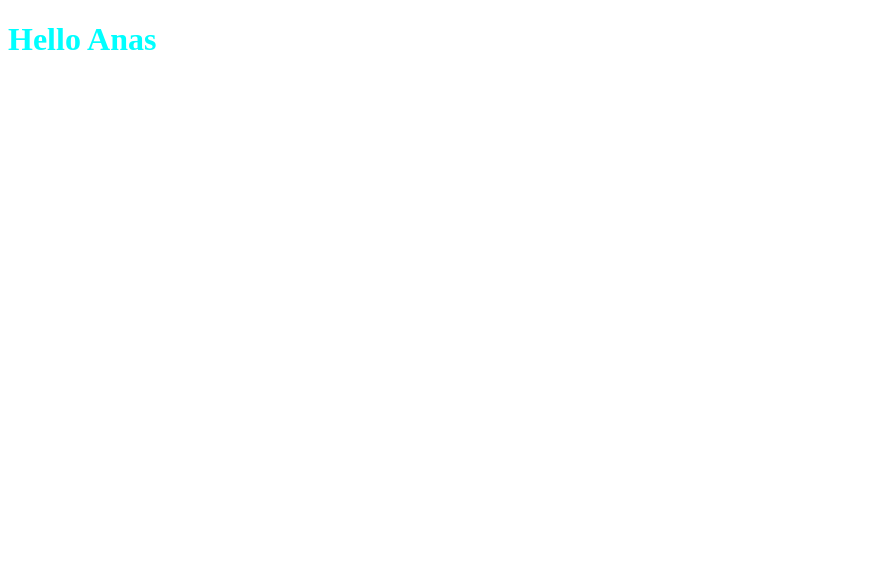
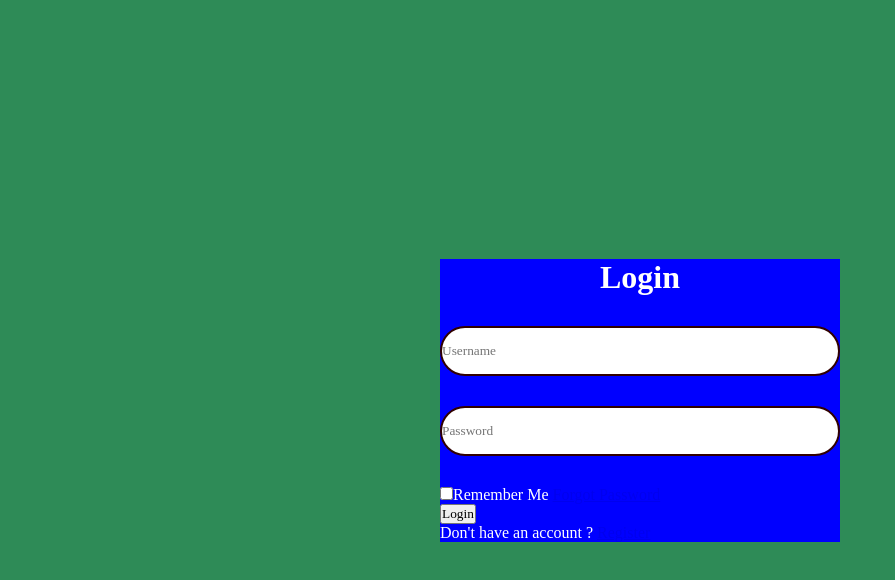
Before and after one commit to anishossen/first-simple-web, a plain HTML site: page Index.html in a window 1280 px wide. Shown: the whole page, without its empty margins (0-895 px from the left). Drawn offline with nearby package versions, Linux system fonts and the light colour scheme.

Commit message:
added login text

```diff
--- a/Index.html
+++ b/Index.html
@@ -3,11 +3,33 @@
 <head>
     <meta charset="UTF-8">
     <meta name="viewport" content="width=device-width, initial-scale=1.0">
-    <title>First Website</title>
+    <title>Login Form</title>
     <link rel="stylesheet" href="style.css">
-
+    <link href='https://unpkg.com/boxicons@2.1.4/css/boxicons.min.css' rel='stylesheet'>
 </head>
 <body>
-    <h1>Hello Anas</h1>
+    <div class="form-head">
+        <form action="">
+            <h1>Login</h1>
+            <div class="input-div">
+                 <input type="text" placeholder="Username" required>
+                 <i class='bx bxs-user'></i>
+            </div>
+            <div class="input-div">
+                 <input type="text" placeholder="Password" required>
+                 <i class='bx bxs-lock'></i>
+            </div>
+            <div class="input-btn">
+                <label>
+                    <input type="checkbox">Remember Me
+                </label>
+                <a href="#">Forgot Password</a>
+            </div>
+            <button type="submit" class="btn">Login</button>
+            <div class="text-box">
+                <p>Don't have an account ? <a href="#">Register</a></p>
+            </div>
+        </form>
+    </div>
 </body>
 </html>
--- a/style.css
+++ b/style.css
@@ -1,3 +1,46 @@
-h1{
-    color: aqua;
+*{
+    margin: 0;
+    padding: 0;
+    box-sizing: border-box;
+    font-family:"Poppins", sens-serif;
 }
+body{
+    display: flex;
+    justify-content: center;
+    align-items: center;
+    min-height: 100vh;
+    background: seagreen;
+}
+.form-head {
+    width: 400px;
+    background-color: blue;
+    color: rgb(255, 255, 255);
+}
+.form-head h1{
+    font-size: 36;
+    text-align: center;
+}
+.form-head .input-div{
+    position: relative;
+    width: 100%;
+    height: 50px;
+    margin: 30px 0px;
+
+}
+.input-div input {
+    width: 100%;
+    height: 100%;
+    border: none;
+    outline: none;
+    border: 2px solid rgb(49, 0, 0);
+    border-radius: 40px;
+    color: rgb(254, 255, 255);
+}
+.input-div i{
+     position: absolute;
+     right: 20px;
+     top: 30%;
+     transform: translate(-50%);
+     font-size: 20px;
+
+}
```
Also changed, not shown: sea.jpeg (added).
